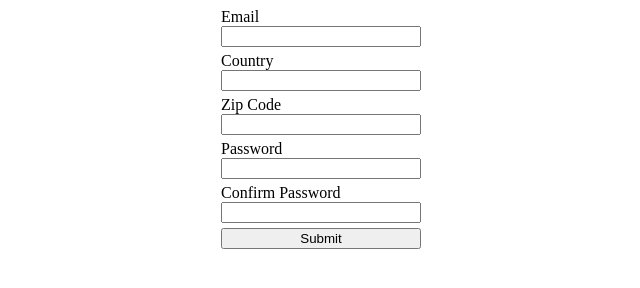
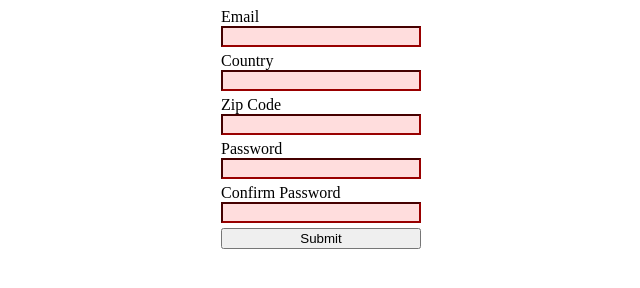
Before and after one commit to BillyBooglyBob/form-validation, a website built with webpack: page src/index.html in a window 1280 px wide. Shown: the whole page, without its empty margins (327-967 px from the left). Built offline with nearby package versions, Linux system fonts and the light colour scheme.

Commit message:
added valid and invalid styling for inputs

```diff
--- a/src/css/style.css
+++ b/src/css/style.css
@@ -31,6 +31,15 @@ input {
     box-sizing: border-box; /* Ensure padding and border are included in the width */
 }
 
+input:required:valid {
+    border-color: green;
+  }
+
+input:invalid {
+    border-color: #900;
+    background-color: #fdd;
+}
+
 .error {
     width: var(--input-error-width);
     padding: 0;
--- a/src/index.html
+++ b/src/index.html
@@ -10,31 +10,31 @@
       <form id="postal-info-form" novalidate>
         <div class="input-field">
           <label for="email">Email</label>
-          <input type="email" id="email" required>
+          <input type="email" class="input-box" id="email" required>
           <span class="error" id="email-error" aria-live="polite"></span>
         </div>
 
         <div class="input-field">
           <label for="country">Country</label>
-          <input type="text" id="country" required minlength="4" maxlength="56">
+          <input type="text" class="input-box" id="country" required minlength="4" maxlength="56">
           <span class="error" id="country-error" aria-live="polite"></span>
         </div>
 
         <div class="input-field">
           <label for="zip-code">Zip Code</label>
-          <input type="text" id="zip-code" required minlength="4" maxlength="9">
+          <input type="text" class="input-box" id="zip-code" required minlength="4" maxlength="9">
           <span class="error" id="zip-code-error" aria-live="polite"></span>
         </div>
 
         <div class="input-field">
           <label for="password">Password</label>
-          <input type="password" id="password" required>
+          <input type="password" class="input-box" id="password" required>
           <span class="error" id="password-error" aria-live="polite"></span>
         </div>
 
         <div class="input-field">
           <label for="password-confirmation">Confirm Password</label>
-          <input type="password" id="password-confirmation" required>
+          <input type="password" class="input-box" id="password-confirmation" required>
           <span class="error" id="password-confirmation-error" aria-live="polite"></span>
         </div>
 
```
